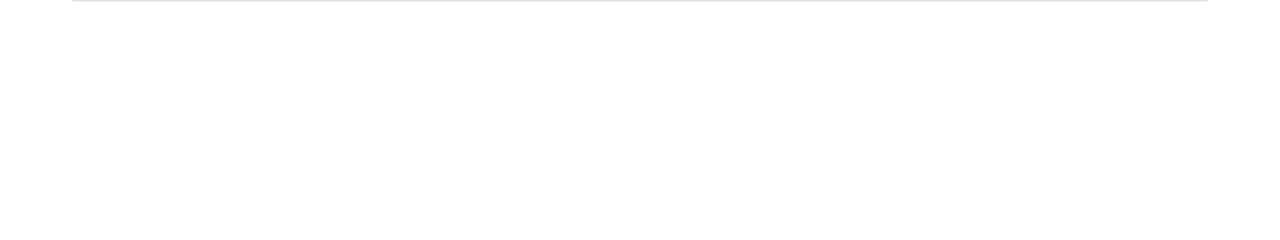
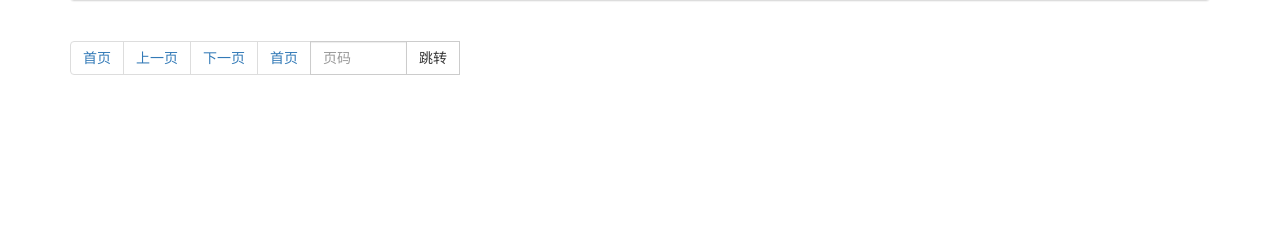
Before and after one commit to wukaijun1996/2023, a Django app: page /pretty/list/ in a window 1280 px wide. Shown: the part 194-434 px from the top of the page. Run offline with Django 4.2, Linux system fonts and the light colour scheme; data that the repository does not hold is empty; some libraries are stand-ins or nearby versions.

Commit message:
pretty for pagination(未封装)

```diff
--- a/mysite2/app02/templates/pretty_list.html
+++ b/mysite2/app02/templates/pretty_list.html
@@ -12,7 +12,8 @@
             <div style="float: right ;width: 300px">
                 <form action="" method="get">
                     <div class="input-group">
-                        <input type="text" name="q" class="form-control" placeholder="Search for..." value="{{ search_data }}">
+                        <input type="text" name="q" class="form-control" placeholder="Search for..."
+                               value="{{ search_data }}">
                         <span class="input-group-btn">
                         <button class="btn btn-default" type="submit">
                         <span class="glyphicon glyphicon-search" aria-hidden="true"></span>
@@ -64,5 +65,20 @@
             </table>
         </div>
 
+        <div class="clearfix">
+        <ul class="pagination" style="float: left">
+            {{ page_string }}
+            <li>
+                <form action="" method="get" style="float: left; margin-left: -1px">
+                    <div class="input-group" style="width: 150px">
+                        <input style="border-radius: 0" type="text" name="page" class="form-control" placeholder="页码">
+                        <span class="input-group-btn">
+                            <button style="border-radius: 0" class="btn btn-default" type="submit">跳转</button>
+                        </span>
+                    </div>
+                </form>
+            </li>
+        </ul>
+            </div>
     </div>
 {% endblock %}
--- a/mysite2/app02/views.py
+++ b/mysite2/app02/views.py
@@ -1,5 +1,6 @@
 from django.shortcuts import render, HttpResponse, redirect
 from app02.models import Department, UserInfo, PrettyNum
+from django.utils.safestring import mark_safe
 
 
 # Create your views here.
@@ -146,12 +147,83 @@
 def pretty_list(request):
     """靓号列表"""
 
+    # 搜索框
     data_dict = {}
     search_data = request.GET.get('q', "")
     if search_data:
         data_dict["mobile__contains"] = search_data
-    queryset = PrettyNum.objects.filter(**data_dict).order_by("-level")
-    return render(request, "pretty_list.html", {"queryset": queryset, "search_data": search_data})
+
+    # 1.根据用户想要刚问的页码，计算出起始位置
+    page = int(request.GET.get("page", 1))
+    page_size = 3
+    start = (page - 1) * page_size
+    end = page * page_size
+    queryset = PrettyNum.objects.filter(**data_dict).order_by("-level")[start:end]
+    # 增加页码功能页码
+    # 数据总条数
+    total_count = PrettyNum.objects.filter(**data_dict).order_by("-level").count()
+    # print(total_count)
+    # 总页码
+    total_page_count, div = divmod(total_count, page_size)
+    if div:
+        total_page_count += 1
+    # 计算出，显示当前页的前5页，后5页
+    plus = 5
+    if total_page_count <= 2 * plus + 1:
+        # 数据库中的数据比较少，都没有达到11页
+        start_page = 1
+        end_page = total_page_count
+    else:
+        # 数据库中的数据比较多 > 11页
+        # 当前页<5时
+        if page <= plus:
+            start_page = 1
+            end_page = 2 * plus + 1
+        else:
+            # 当前页>5时
+            # 当前页 + 5 > 总页面
+            if (page + plus) > total_page_count:
+                start_page = total_page_count - 2 * plus
+                end_page = total_page_count
+            else:
+                start_page = page - plus
+                end_page = page + plus
+    # 页码
+    page_str_list = []
+
+    # 首页
+    page_str_list.append('<li><a href="?page={}">首页</a></li>'.format(1))
+
+    # 上一页
+    if page == 1:
+        prev = '<li><a href="?page={}">上一页</a></li>'.format(page)
+        page_str_list.append(prev)
+    else:
+        prev = '<li><a href="?page={}">上一页</a></li>'.format(page - 1)
+        page_str_list.append(prev)
+
+    for i in range(start_page, end_page + 1):
+        if i == page:
+            ele = '<li class="active"><a href="?page={}">{}</a></li>'.format(i, i)
+            page_str_list.append(ele)
+            continue
+        ele = '<li><a href="?page={}">{}</a></li>'.format(i, i)
+        page_str_list.append(ele)
+    # 下一页
+    if page == total_page_count:
+        prev = '<li><a href="?page={}">下一页</a></li>'.format(page)
+        page_str_list.append(prev)
+    else:
+        prev = '<li><a href="?page={}">下一页</a></li>'.format(page + 1)
+        page_str_list.append(prev)
+
+    # 尾页
+    page_str_list.append('<li><a href="?page={}">首页</a></li>'.format(total_page_count))
+
+    page_string = mark_safe("".join(page_str_list))
+
+    return render(request, "pretty_list.html",
+                  {"queryset": queryset, "search_data": search_data, "page_string": page_string})
 
 
 # ##############################################
```
Also changed, not shown: mysite2/app02/utils/__init__.py (added), mysite2/app02/utils/pagination.py (added), 1 other file.
